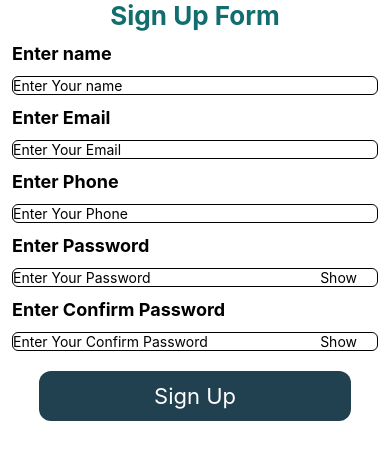
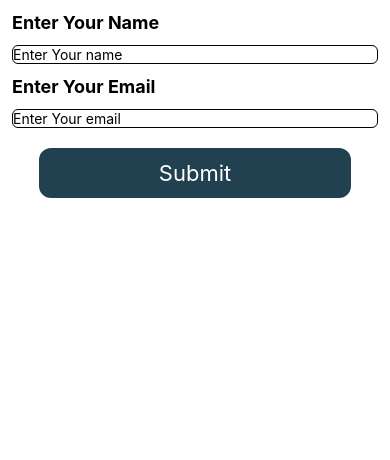
Before and after one commit to latyaji/TestingAppProject, a React Native app: screen / in a window 390 px wide. Shown: the top 460 px of the page. Built offline with nearby package versions, Linux system fonts and the light colour scheme.

Commit message:
switch branch commit

```diff
--- a/App.tsx
+++ b/App.tsx
@@ -1,213 +1,335 @@
-import { View, Text, TextInput, ScrollView, TouchableOpacity } from 'react-native'
-import React, { useState, useEffect } from 'react'
-import { styles } from './src/globalstyle/Styles'
-import AsyncStorage from '@react-native-async-storage/async-storage'
+// import { View, Text, TextInput, ScrollView, TouchableOpacity } from 'react-native'
+// import React, { useState, useEffect } from 'react'
+// import { styles } from './src/globalstyle/Styles'
+// import AsyncStorage from '@react-native-async-storage/async-storage'
+// const App = () => {
+//   const [allfielddata, setAllfielddata] = useState({
+//     name: '',
+//     email: '',
+//     phone: '',
+//     password: '',
+//     confirmpassword: ''
+//   })
+
+//   const [allfielderror, setAllfielderror] = useState({
+//     nameerror: '',
+//     emailerror: '',
+//     phoneerror: '',
+//     passworderror: '',
+//     confirmpassworderror: ''
+//   })
+
+//   const [showpassword, setShowpassword] = useState(true)
+
+//   const handleallerrors = (text, fieldname) => {
+//     let allerrors = {}
+//     if (fieldname == 'name') {
+//       const charcter = /[^a-z]/gi
+//       { allerrors.nameerror = !text ? "Name Field is required" : null }
+//       if (text) {
+//         { allerrors.nameerror = charcter.test(text) ? "numeric character not allowed" : null }
+
+//       }
+//     }
+
+//     else if (fieldname == 'email') {
+//       const emailregex = /^\w+([\.-]?\w+)*@\w+([\.-]?\w+)*(\.\w{2,3})+$/;
+//       { allerrors.emailerror = !text ? "Email Field is required" : null }
+//       if (text) {
+//         { allerrors.emailerror = !emailregex.test(text) ? "Email must be valid" : null }
+
+//       }
+
+//     }
+//     else if (fieldname == 'phone') {
+//       { allerrors.phoneerror = !text ? "Phone Field is required" : null }
+//       if (text) {
+//         { text.length != 10 ? allerrors.phoneerror = "Phone Field should be 10 character" : null }
+//       }
+
+//     }
+//     else if (fieldname == 'password') {
+//       const passwordregex = /^.{6}$/;
+//       { allerrors.passworderror = !text ? "Password Field is required" : null }
+//       if (text) {
+//         { allerrors.passworderror = !passwordregex.test(text) ? "Password should be only 6 chanracter" : null }
+//       }
+
+//     }
+//     else if (fieldname == 'confirmpassword') {
+//       { allerrors.confirmpassworderror = !text ? "Confirm Password Field is required" : null }
+
+//       if (text) {
+//         allerrors.confirmpassworderror = text !== allfielddata.password ? "Confirm Password not matched with password" : null;
+//       }
+
+//     }
+//     else {
+//       console.log("data successfully save");
+
+//     }
+//     return allerrors
+
+//   }
+
+//   const handleInput = (text, fieldname) => {
+//     const isValid = handleallerrors(text, fieldname)
+
+//     setAllfielderror({ ...allfielderror, ...isValid })
+//     setAllfielddata({ ...allfielddata, [fieldname]: text })
+
+//   }
+
+//   const handleSignupbtn = async () => {
+//     let submittederror = {}
+//     let errorset = false
+
+//     for (let i in allfielddata) {
+//       const checkallfield = handleallerrors(allfielddata[i], i)
+//       submittederror = { ...submittederror, ...checkallfield }
+//       if (!allfielddata[i]) {
+//         errorset = true
+//       }
+//     }
+//     setAllfielderror({ ...allfielderror, ...submittederror })
+
+//     if (!errorset) {
+
+//       try {
+//         // await AsyncStorage.clear()
+//         const data = await AsyncStorage.getItem('user')
+//         if (data) {
+//           const olddata = JSON.parse(data)
+//           await AsyncStorage.setItem('user', JSON.stringify([...olddata, allfielddata]))
+//         }
+//         else {
+//           await AsyncStorage.setItem('user', JSON.stringify([allfielddata]))
+//         }
+//         const getalldata = await AsyncStorage.getItem('user')
+//         console.log("check data", getalldata);
+
+//         setAllfielddata({
+//           name: '',
+//           email: '',
+//           phone: '',
+//           password: '',
+//           confirmpassword: ''
+//         })
+
+//         setAllfielderror({
+//           nameerror: '',
+//           emailerror: '',
+//           phoneerror: '',
+//           passworderror: '',
+//           confirmpassworderror: ''
+//         })
+//       }
+
+//       catch (error) {
+//         console.log("error", error)
+//       }
+//     }
+//   }
+
+
+//   return (
+//     <ScrollView>
+//       <Text style={styles.headertxt}>Sign Up Form</Text>
+//       <Text style={styles.labeltxt}>Enter name</Text>
+//       <TextInput
+//         placeholder='Enter Your name'
+//         style={styles.inputfield}
+//         onChangeText={(text) => handleInput(text, fieldname = "name")}
+//         defaultValue={allfielddata.name}
+//       />
+//       {allfielderror.nameerror ? <Text style={styles.errortxt}>{allfielderror.nameerror}</Text> : null}
+
+//       <Text style={styles.labeltxt}>Enter Email</Text>
+//       <TextInput
+//         placeholder='Enter Your Email'
+//         style={styles.inputfield}
+//         onChangeText={(text) => handleInput(text, fieldname = "email")}
+//         defaultValue={allfielddata.email}
+//       />
+//       {allfielderror.emailerror ? <Text style={styles.errortxt}>{allfielderror.emailerror}</Text> : null}
+
+//       <Text style={styles.labeltxt}>Enter Phone </Text>
+//       <TextInput
+//         placeholder='Enter Your Phone'
+//         maxLength={10}
+//         style={styles.inputfield}
+//         keyboardType={'phone-pad'}
+//         onChangeText={(text) => handleInput(text, fieldname = "phone")}
+//         defaultValue={allfielddata.phone}
+//       />
+//       {allfielderror.phoneerror ? <Text style={styles.errortxt}>{allfielderror.phoneerror}</Text> : null}
+
+//       <Text style={styles.labeltxt}>Enter Password</Text>
+//       <View
+//         style={styles.passwordfield}>
+//         <TextInput
+//           placeholder='Enter Your Password'
+//           secureTextEntry={showpassword}
+//           onChangeText={(text) => handleInput(text, fieldname = "password")}
+//           defaultValue={allfielddata.password}
+//         />
+//         <TouchableOpacity
+//           onPress={() => setShowpassword(!showpassword)}
+//         >
+//           <Text style={styles.showtxt}>Show</Text>
+//         </TouchableOpacity>
+//       </View>
+
+//       {allfielderror.passworderror ? <Text style={styles.errortxt}>{allfielderror.passworderror}</Text> : null}
+
+//       <Text style={styles.labeltxt}>Enter Confirm Password</Text>
+
+//       <View
+//         style={styles.passwordfield}>
+//         <TextInput
+//           placeholder='Enter Your Confirm Password'
+//           secureTextEntry={showpassword}
+//           onChangeText={(text) => handleInput(text, fieldname = "confirmpassword")}
+//           defaultValue={allfielddata.confirmpassword}
+//         />
+//         <TouchableOpacity
+//           onPress={() => setShowpassword(!showpassword)}
+//         >
+//           <Text style={styles.showtxt}>Show</Text>
+//         </TouchableOpacity>
+//       </View>
+//       {allfielderror.confirmpassworderror ? <Text style={styles.errortxt}>{allfielderror.confirmpassworderror}</Text> : null}
+//       <TouchableOpacity
+//         onPress={handleSignupbtn}
+//         style={styles.buttoncontainer}
+//       >
+//         <Text style={styles.buttontxt}>Sign Up</Text>
+//       </TouchableOpacity>
+//     </ScrollView>
+
+//   )
+// }
+
+// export default App
+
+
+
+
+
+
+import React, { useState } from "react";
+import { View, Text, TextInput, TouchableOpacity } from 'react-native'
+
+import { styles } from "./src/globalstyle/Styles";
+
+import AsyncStorage from "@react-native-async-storage/async-storage";
+
+
 const App = () => {
-  const [allfielddata, setAllfielddata] = useState({
+
+  const [alldata, setAlldata] = useState({
     name: '',
-    email: '',
-    phone: '',
-    password: '',
-    confirmpassword: ''
+    email: ''
+
   })
 
-  const [allfielderror, setAllfielderror] = useState({
+  const [alldataerror, setAlldataerror] = useState({
     nameerror: '',
-    emailerror: '',
-    phoneerror: '',
-    passworderror: '',
-    confirmpassworderror: ''
+    emailerror: ''
   })
 
-  const [showpassword, setShowpassword] = useState(true)
-
-  const handleallerrors = (text, fieldname) => {
-    let allerrors = {}
-    if (fieldname == 'name') {
-      const charcter = /[^a-z]/gi
-      { allerrors.nameerror = !text ? "Name Field is required" : null }
-      if (text) {
-        { allerrors.nameerror = charcter.test(text) ? "numeric character not allowed" : null }
-
-      }
+  const handleerrors = (text, fieldname) => {
+    let errors = {}
+    if (fieldname == "name") {
+      { errors.nameerror = !text ? "Name field is required" : null }
     }
 
-    else if (fieldname == 'email') {
-      const emailregex = /^\w+([\.-]?\w+)*@\w+([\.-]?\w+)*(\.\w{2,3})+$/;
-      { allerrors.emailerror = !text ? "Email Field is required" : null }
-      if (text) {
-        { allerrors.emailerror = !emailregex.test(text) ? "Email must be valid" : null }
-
-      }
-
+    else if (fieldname == "email") {
+      { errors.emailerror = !text ? "Email field is required" : null }
     }
-    else if (fieldname == 'phone') {
-      { allerrors.phoneerror = !text ? "Phone Field is required" : null }
-      if (text) {
-        { text.length != 10 ? allerrors.phoneerror = "Phone Field should be 10 character" : null }
-      }
-
-    }
-    else if (fieldname == 'password') {
-      const passwordregex = /^.{6}$/;
-      { allerrors.passworderror = !text ? "Password Field is required" : null }
-      if (text) {
-        { allerrors.passworderror = !passwordregex.test(text) ? "Password should be only 6 chanracter" : null }
-      }
-
-    }
-    else if (fieldname == 'confirmpassword') {
-      { allerrors.confirmpassworderror = !text ? "Confirm Password Field is required" : null }
-
-      if (text) {
-        allerrors.confirmpassworderror = text !== allfielddata.password ? "Confirm Password not matched with password" : null;
-      }
-
-    }
-    else {
-      console.log("data successfully save");
-
-    }
-    return allerrors
+    return errors
 
   }
 
   const handleInput = (text, fieldname) => {
-    const isValid = handleallerrors(text, fieldname)
 
-    setAllfielderror({ ...allfielderror, ...isValid })
-    setAllfielddata({ ...allfielddata, [fieldname]: text })
+    const isValid = handleerrors(text, fieldname)
+
+    setAlldataerror({ ...alldataerror, ...isValid })
+    setAlldata({ ...alldata, [fieldname]: text })
 
   }
 
-  const handleSignupbtn = async () => {
-    let submittederror = {}
+  const handleSubmit = async() => {
+
+    let submiterror = {}
     let errorset = false
 
-    for (let i in allfielddata) {
-      const checkallfield = handleallerrors(allfielddata[i], i)
-      submittederror = { ...submittederror, ...checkallfield }
-      if (!allfielddata[i]) {
+    for (let i in alldata) {
+      const errorcheck = handleerrors(alldata[i], i)
+      submiterror = { ...submiterror, ...errorcheck }
+
+      if (!alldata[i]) {
         errorset = true
       }
+
     }
-    setAllfielderror({ ...allfielderror, ...submittederror })
+    setAlldataerror({ ...alldataerror, ...submiterror })
 
     if (!errorset) {
 
       try {
-        // await AsyncStorage.clear()
-        const data = await AsyncStorage.getItem('user')
-        if (data) {
-          const olddata = JSON.parse(data)
-          await AsyncStorage.setItem('user', JSON.stringify([...olddata, allfielddata]))
+        const olddatacheck = await AsyncStorage.getItem('user')
+
+        if(olddatacheck){
+
+          const convertdataparse = JSON.parse(olddatacheck)
+          await AsyncStorage.setItem('user',JSON.stringify([...convertdataparse , ...alldata]))
+
         }
-        else {
-          await AsyncStorage.setItem('user', JSON.stringify([allfielddata]))
+        else{
+          await AsyncStorage.setItem('user',JSON.stringify([alldata]))
         }
-        const getalldata = await AsyncStorage.getItem('user')
-        console.log("check data", getalldata);
 
-        setAllfielddata({
-          name: '',
-          email: '',
-          phone: '',
-          password: '',
-          confirmpassword: ''
-        })
 
-        setAllfielderror({
-          nameerror: '',
-          emailerror: '',
-          phoneerror: '',
-          passworderror: '',
-          confirmpassworderror: ''
-        })
+      } catch (error) {
+
       }
 
-      catch (error) {
-        console.log("error", error)
-      }
     }
   }
 
 
   return (
-    <ScrollView>
-      <Text style={styles.headertxt}>Sign Up Form</Text>
-      <Text style={styles.labeltxt}>Enter name</Text>
+    <View>
+      <Text style={styles.labeltxt}>Enter Your Name</Text>
       <TextInput
-        placeholder='Enter Your name'
+        placeholder="Enter Your name"
         style={styles.inputfield}
+        defaultValue={alldata.name}
         onChangeText={(text) => handleInput(text, fieldname = "name")}
-        defaultValue={allfielddata.name}
       />
-      {allfielderror.nameerror ? <Text style={styles.errortxt}>{allfielderror.nameerror}</Text> : null}
+      {alldataerror.nameerror ? <Text style={styles.errortxt}>{alldataerror.nameerror}</Text> : null}
 
-      <Text style={styles.labeltxt}>Enter Email</Text>
+      <Text style={styles.labeltxt}>Enter Your Email</Text>
       <TextInput
-        placeholder='Enter Your Email'
+        placeholder="Enter Your email"
         style={styles.inputfield}
+        defaultValue={alldata.email}
         onChangeText={(text) => handleInput(text, fieldname = "email")}
-        defaultValue={allfielddata.email}
       />
-      {allfielderror.emailerror ? <Text style={styles.errortxt}>{allfielderror.emailerror}</Text> : null}
+      {alldataerror.emailerror ? <Text style={styles.errortxt}>{alldataerror.emailerror}</Text> : null}
 
-      <Text style={styles.labeltxt}>Enter Phone </Text>
-      <TextInput
-        placeholder='Enter Your Phone'
-        maxLength={10}
-        style={styles.inputfield}
-        keyboardType={'phone-pad'}
-        onChangeText={(text) => handleInput(text, fieldname = "phone")}
-        defaultValue={allfielddata.phone}
-      />
-      {allfielderror.phoneerror ? <Text style={styles.errortxt}>{allfielderror.phoneerror}</Text> : null}
 
-      <Text style={styles.labeltxt}>Enter Password</Text>
-      <View
-        style={styles.passwordfield}>
-        <TextInput
-          placeholder='Enter Your Password'
-          secureTextEntry={showpassword}
-          onChangeText={(text) => handleInput(text, fieldname = "password")}
-          defaultValue={allfielddata.password}
-        />
-        <TouchableOpacity
-          onPress={() => setShowpassword(!showpassword)}
-        >
-          <Text style={styles.showtxt}>Show</Text>
-        </TouchableOpacity>
-      </View>
-
-      {allfielderror.passworderror ? <Text style={styles.errortxt}>{allfielderror.passworderror}</Text> : null}
-
-      <Text style={styles.labeltxt}>Enter Confirm Password</Text>
-
-      <View
-        style={styles.passwordfield}>
-        <TextInput
-          placeholder='Enter Your Confirm Password'
-          secureTextEntry={showpassword}
-          onChangeText={(text) => handleInput(text, fieldname = "confirmpassword")}
-          defaultValue={allfielddata.confirmpassword}
-        />
-        <TouchableOpacity
-          onPress={() => setShowpassword(!showpassword)}
-        >
-          <Text style={styles.showtxt}>Show</Text>
-        </TouchableOpacity>
-      </View>
-      {allfielderror.confirmpassworderror ? <Text style={styles.errortxt}>{allfielderror.confirmpassworderror}</Text> : null}
       <TouchableOpacity
-        onPress={handleSignupbtn}
+        onPress={handleSubmit}
         style={styles.buttoncontainer}
       >
-        <Text style={styles.buttontxt}>Sign Up</Text>
+        <Text style={styles.buttontxt}>Submit</Text>
       </TouchableOpacity>
-    </ScrollView>
-
+    </View>
   )
 }
 
+
 export default App
```
